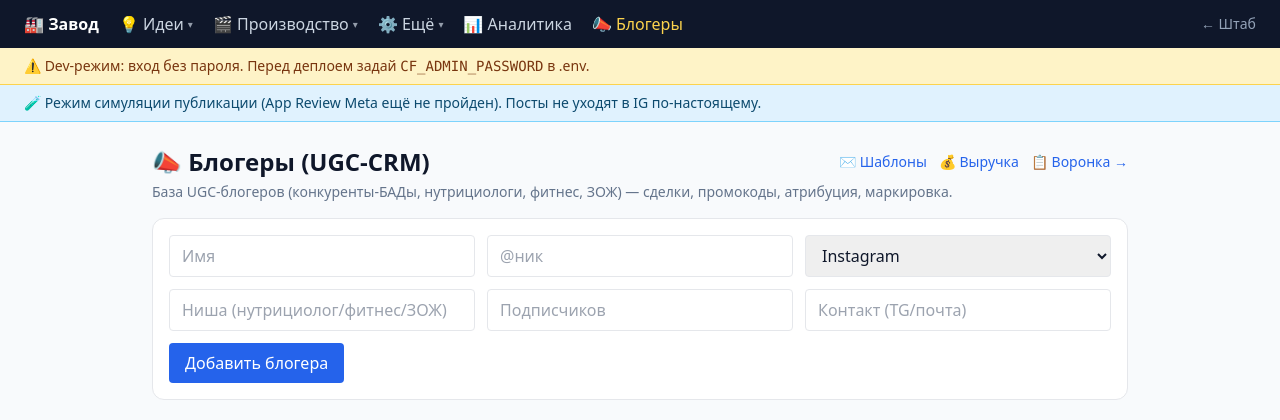
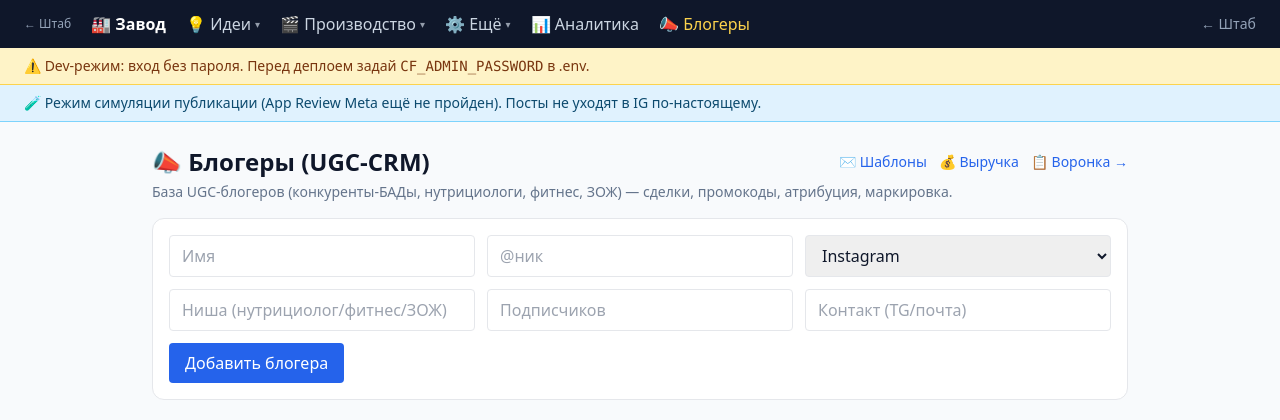
Before and after one commit to powerelix-app/instagram-automation, a FastAPI app: page /bloggers in a window 1280 px wide. Shown: the top 420 px of the page. Run offline with FastAPI, Linux system fonts and the light colour scheme; some libraries are stand-ins or nearby versions.

Commit message:
Навбар: ссылка «← Штаб» на общий дашборд
Co-Authored-By: Claude Opus 5 (1M context) <noreply@anthropic.com>

```diff
--- a/ig_automation/web/templates/base.html
+++ b/ig_automation/web/templates/base.html
@@ -11,6 +11,7 @@
 <body class="bg-slate-50 text-slate-900">
 <nav class="bg-slate-900 text-white">
   <div class="max-w-full px-3 sm:px-6 py-3 flex items-center gap-2 sm:gap-5 flex-wrap text-sm sm:text-base">
+    <a href="https://dashboard.bandabogachey.online/" class="text-slate-400 hover:text-white text-xs whitespace-nowrap" title="Вернуться в штаб">← Штаб</a>
     <a href="/" class="font-semibold whitespace-nowrap">🏭 Завод</a>
     {# Сгруппировано по смыслу в выпадающие меню (наведи мышь). #}
     {% set navgroups = [
```
